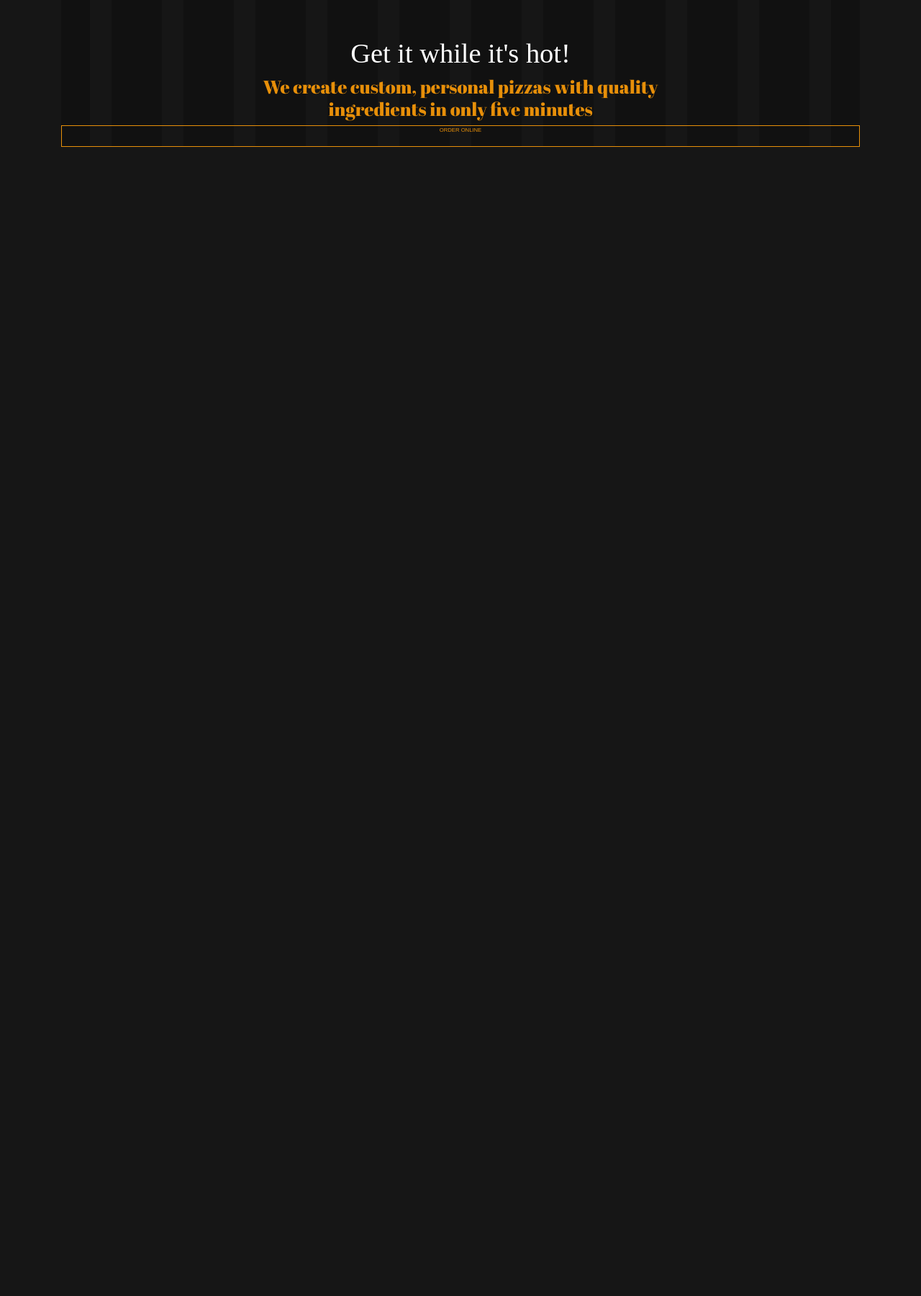
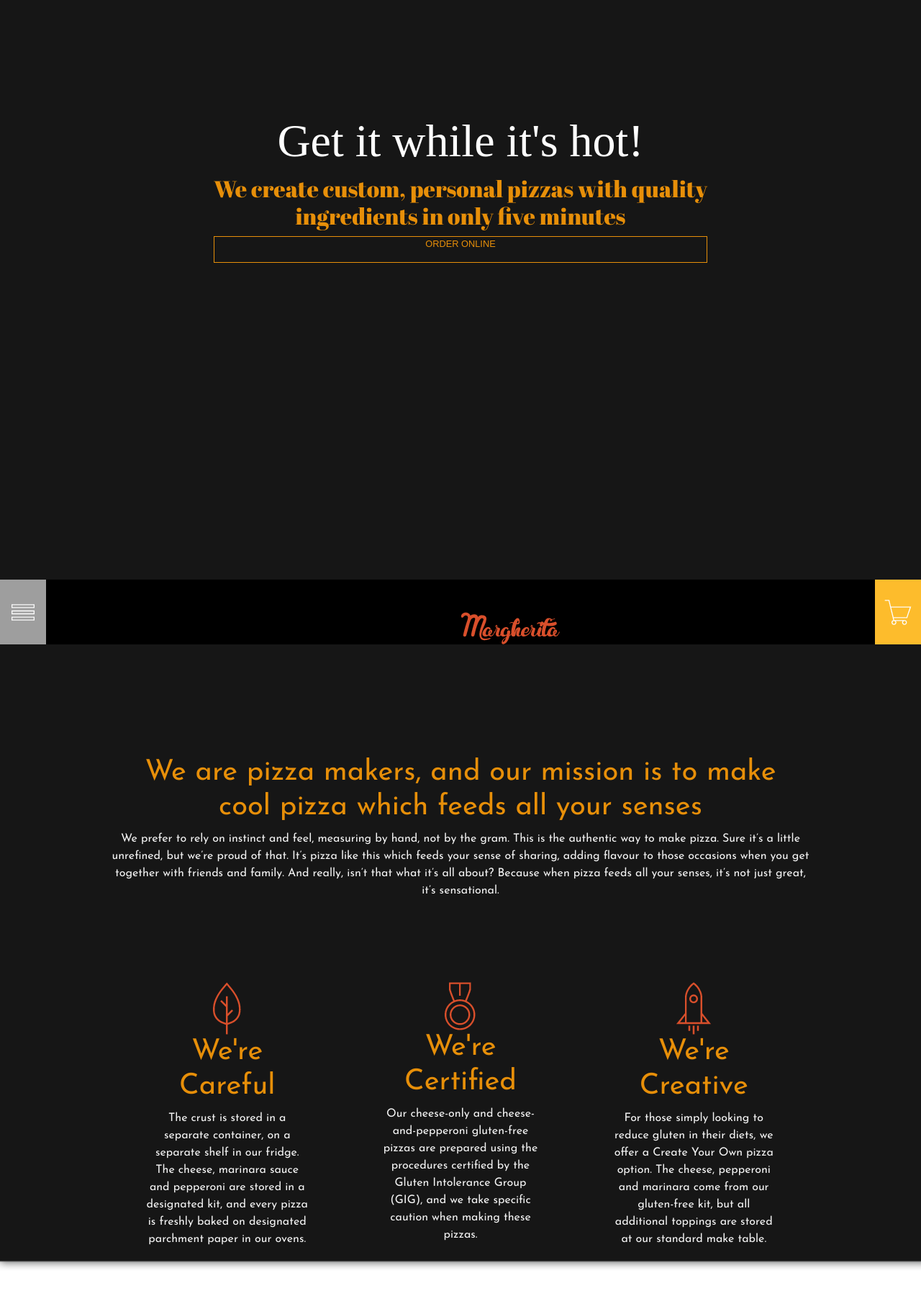
Before and after one commit to essayair/pizza-app, a React (Create React App) app: page / in a window 1280 px wide. Shown: the part 282-2082 px from the top of the page at 72% size. Built offline with nearby package versions, Linux system fonts and the light colour scheme; grey boxes are pictures that could not be loaded; a web font is replaced by a local one.

Commit message:
header and about us pages

```diff
--- a/src/App.css
+++ b/src/App.css
@@ -1,31 +1,10 @@
-.App {
-  text-align: center;
-  /* width: 1920px; */
-  height: 9557px;
-  position: relative;
-}
-
-/* .App-logo {
-  height: 40vmin;
-  pointer-events: none;
-} */
-
-@media (prefers-reduced-motion: no-preference) {
-  .App-logo {
-    animation: App-logo-spin infinite 20s linear;
-  }
-}
-
 * {
   box-sizing: border-box;
 }
-.content {
-  /*delete before deploying*/
-  background-image: url(./assets/bg-imgs/bg-columns.png);
-  background-repeat: no-repeat;
-  background-size: fixed;
-  background-position: center;
-
+.App {
+  text-align: center;
+  width: 100%;
+  height: 100%;
 }
 
 body {
@@ -36,31 +15,32 @@ body {
   font-size: 16px;
   font-family: Arial, Helvetica, sans-serif;
   line-height: 1.5;
+  width: 100%;
+  height: 100%;
 }
 
 .slider {
+  display: flex;
   position: relative;
-  color: rgb(231, 143, 9);;
-  font-size: 0.6vw;
+  color: rgb(231, 143, 9);
+  font-size: 1vw;
   width: 100%;
-  /* height: 1087px; */
-  padding-top: 30%;
-
+  height: 1087px;
+  justify-content: center;
+  align-items: center;
 }
 .slidercontent {
-  align-content: center;
-  margin-top: 0;
-
+  margin: 10%;
 }
 
 .slider h1 {
-  font-size: 3vw;
+  font-size: 5vw;
   color: white;
   font-family: 'Fredericka the Great', cursive;
 
 }
 .slider h2 {
-  font-size: 2vw;
+  font-size: vw;
   font-family: 'Abril Fatface', cursive;
 }
 .slider .order {
@@ -70,8 +50,79 @@ body {
 /** header styles **/
 
 .header {
-  height: 400px;
+  display: flex;
+  flex-wrap: wrap;
+  flex-direction: row;
+  justify-content: center;
+  align-content: center;
+  height: 90px;
   width: 100%;
   position: relative;
-  background-color: silver;
+  background-color: rgb(0, 0, 0);
 }
+
+.header .menu {
+  display: flex;
+  justify-content: center;
+  align-content: center;
+  align-items: center;
+  background-image: url(./assets/icons/icon-base-menu.png);
+  position: absolute;
+  left: 0;
+  top: 0;
+  height: 100%;
+  width: 5%;
+  background-size: cover;
+}
+
+.header .cart {
+  display: flex;
+  justify-content: center;
+  align-content: center;
+  align-items: center;
+  background-image: url(./assets/icons/icon-base-cart.png);
+  background-size: 100%;
+  position: absolute;
+  right: 0;
+  top: 0;
+  height: 100%;
+  width: 5%;
+  background-size: cover;
+}
+
+.header img {
+  position: absolute;
+  /* width: 100%;
+  height: 100%; */
+}
+
+/**about us **/
+.about-us {
+  display: flex;
+  flex-wrap: wrap;
+  height: 614px;
+  line-height: 1.5;
+  font-family: 'Abril Fatface', cursive;
+  font-family: 'Josefin Sans', sans-serif;
+  margin: 10%;
+}
+
+.about-us h1 {
+  color: rgb(231, 143, 9);
+}
+.about-us p {
+  color: rgb(243, 243, 243);
+}
+
+.about-content {
+  flex: 100%;
+  padding: 2vw;
+}
+.features {
+  display: flex;
+  padding: 2vw;
+}
+.feature {
+  flex: 30%;
+  margin: 5%;
+}
--- a/src/App.js
+++ b/src/App.js
@@ -4,7 +4,7 @@ import './App.css';
 
 import Slider from './components/Slider';
 import Header from './components/Header';
-// import AboutUs from './components/AboutUs';
+import AboutUs from './components/AboutUs';
 // import Popular from './components/Popular';
 // import PizzaBuilder from './components/PizzaBuilder';
 // import Testimonial from './components/Testimonial';
@@ -18,11 +18,12 @@ import Header from './components/Header';
 
 function App() {
   return (
-    <div className="App container">
+    <div className="App">
+      {/* // <div> */}
       <Slider />
       <Header />
-      {/* <AboutUs />
-      <Popular />
+      <AboutUs />
+      {/* <Popular />
       <PizzaBuilder />
       <Testimonial />
       <MobileApp />
--- a/src/components/AboutUs.js
+++ b/src/components/AboutUs.js
@@ -1,7 +1,46 @@
 import React from 'react';
 
+import careful from "../assets/icons/icon-feature1.png";
+import certified from "../assets/icons/icon-feature2.png";
+import creative from "../assets/icons/icon-feature3.png";
 
 
+function AboutUs(){
+    return (
+        <div className="content about-us ">
+            <div className="about-content">
+                <h1>We are pizza makers, and our mission is to make <br />
+                cool pizza which feeds all your senses </h1>
+                <p>We prefer to rely on instinct and feel, measuring by hand, not by the gram. This is the authentic way to make pizza. Sure it’s a little unrefined, but we’re proud of that.
+                    It’s pizza like this which feeds your sense of sharing, adding flavour to those occasions when you get together with friends and family.
+                    And really, isn’t that what it’s all about? Because when pizza feeds all your senses, it’s not just great, it’s sensational.</p>
+            </div>
+
+            <div className="features">
+                <div className="careful feature">
+                    <img src={careful} alt="careful"/>
+                    <h1>We're Careful</h1>
+                    <p>The crust is stored in a separate container, on a separate shelf in our fridge. The cheese, marinara sauce and pepperoni are stored in a  designated kit,
+                        and every pizza is freshly baked on designated parchment paper in our ovens.</p>
+                </div>
+
+                <div className="certified feature">
+                    <img src={certified} alt="certified"/>
+                    <h1>We're Certified</h1>
+                    <p>Our cheese-only and cheese-and-pepperoni gluten-free pizzas are prepared using the procedures certified by the Gluten Intolerance Group (GIG),
+                        and we take specific caution when making these pizzas.</p>
+                </div>
+
+                <div className="creative feature">
+                    <img src={creative} alt="creative" />
+                    <h1>We're Creative</h1>
+                    <p>For those simply looking to reduce gluten in their diets, we offer a Create Your Own pizza option.
+                        The cheese, pepperoni and marinara come from our gluten-free kit, but all additional toppings are stored at our standard make table.</p>
+                </div>
+            </div>
+        </div>
+    )
+}
 
 
 
--- a/src/components/Header.js
+++ b/src/components/Header.js
@@ -1,30 +1,26 @@
 import React from 'react';
 
-
-import base_menu from "../assets/icons/icon-base-menu.png";
-import base_cart from "../assets/icons/icon-base-cart.png";
+import menu from "../assets/icons/icon-menu.png";
+import cart from "../assets/icons/icon-cart.png";
 import logo from "../assets/icons/logo.png";
 
 
-class Header extends React.Component{
+function Header() {
+    return(
 
-    render(){
-        return (
-            <header>
-                <div>
-                    <image className="base_menu" src={ base_menu } alt="base_menu" />
-                </div>
-                <div>
-                    <image className="logo" src={ logo } alt="logo" />
-                </div>
-                <div>
-                    <image className="base_cart" src={ base_cart } alt="base_cart" />
-                </div>
+        <header className="header">
+            <div className="menu">
+                <img src={menu}  alt="menu" />
+            </div>
+            <div className="logo">
+                <img src={logo} alt="logo"   />
+            </div>
+            <div className="cart">
+                <img src={cart} alt="cart" />
+            </div>
 
-             </header>
-        );
-    }
-
+        </header>
+    )
 }
 
 
--- a/src/components/Slider.js
+++ b/src/components/Slider.js
@@ -8,10 +8,9 @@ function Slider(){
                     <h1>Get it while it's hot!</h1>
                     <h2>We create custom, personal pizzas with quality <br /> ingredients in only five minutes</h2>
                 </div>
-            </div>
-
-            <div className="order">
-                <p>ORDER ONLINE</p>
+                <div className="order">
+                    <p>ORDER ONLINE</p>
+                </div>
             </div>
         </div>
     )
```
